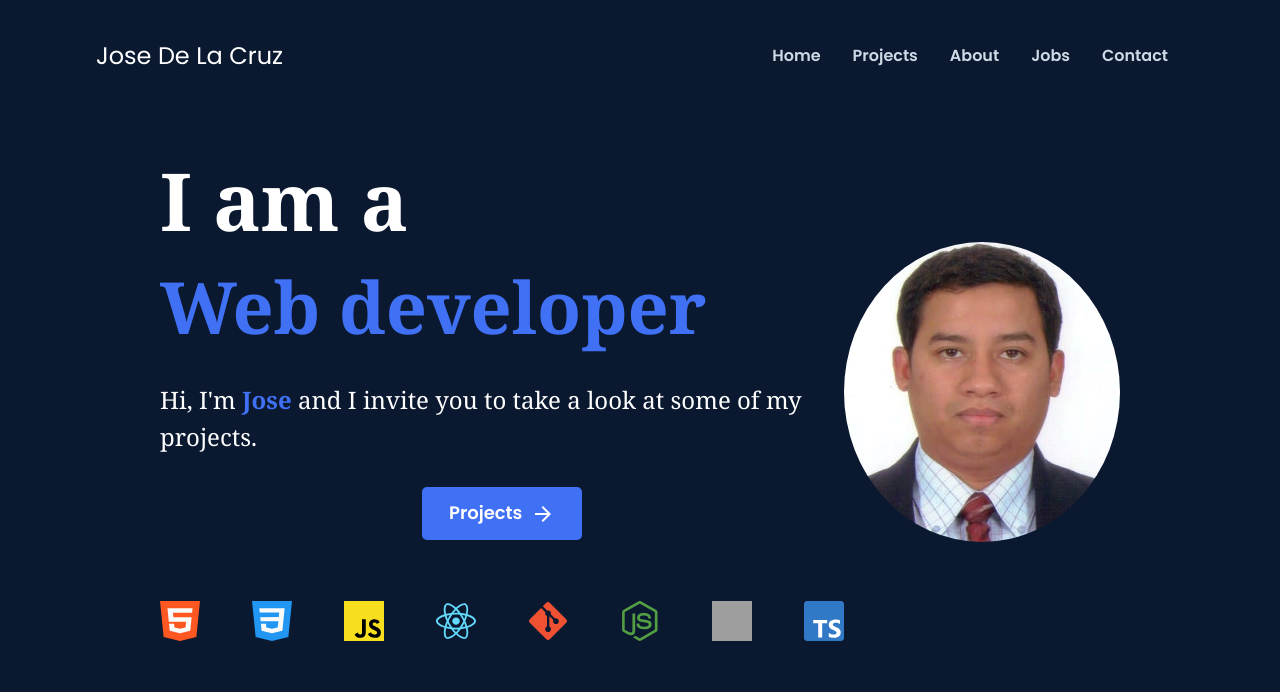
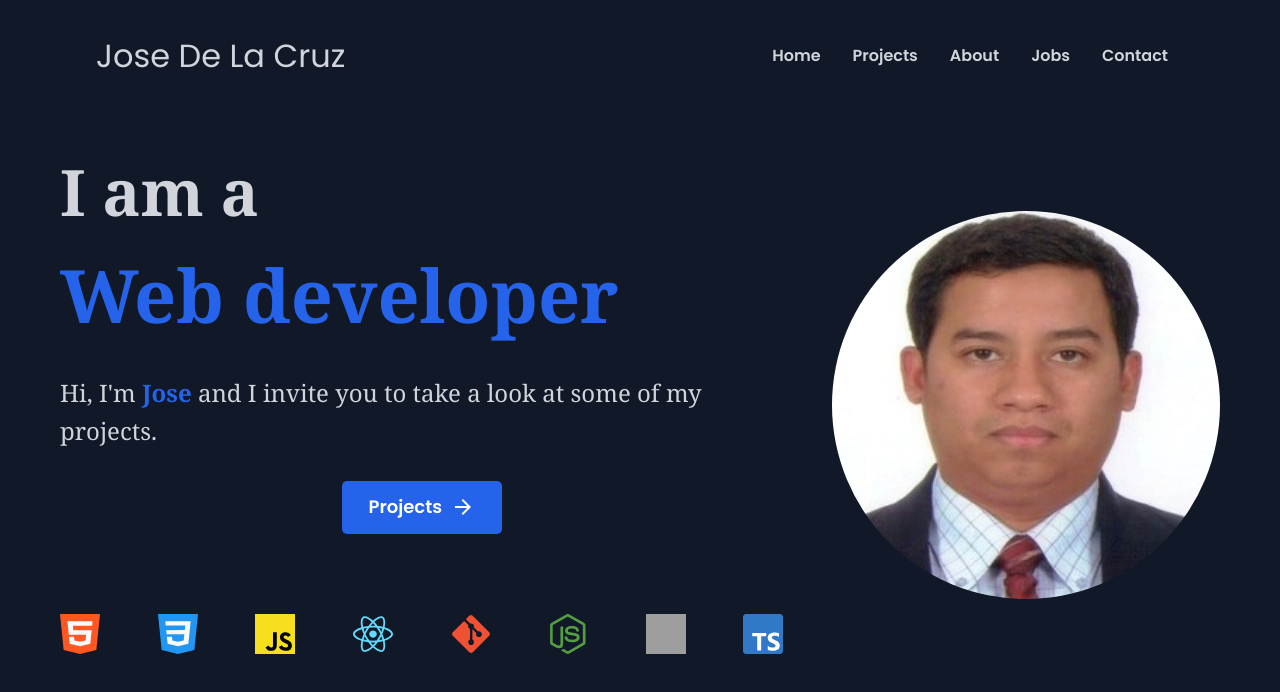
Before and after one commit to jdelacruzv/portafolio, a React (Vite) app: page / in a window 1280 px wide. Shown: the top 692 px of the page. Built offline with nearby package versions, Linux system fonts and the light colour scheme; grey boxes are pictures that could not be loaded.

Commit message:
updating home and projects pages

```diff
--- a/src/components/Button.module.css
+++ b/src/components/Button.module.css
@@ -9,7 +9,7 @@
   align-items: center;
   text-decoration: none;
   background-color: var(--color-primary);
-  color: var(--color-button);
+  color: var(--color-white);
   border: none;
   border-radius: 5px;
   font-size: 1.125rem;
@@ -34,12 +34,10 @@
 }
 
 .btn__link__ghost {
-  background-color: transparent;
-  color: var(--color-primary);
-  border: 1px solid var(--color-primary);
+  background-color: var(--color-gray);
+  border: 1px solid var(--color-gray);
 }
 
 .btn__link__ghost:hover {
   background-color: transparent;
-  color: var(--color-button);
 }
--- a/src/components/Navbar.module.css
+++ b/src/components/Navbar.module.css
@@ -3,20 +3,21 @@
   align-items: center;
   justify-content: space-between;
   padding: 2rem 2rem;
+  height: 112px;
 }
 
 .navbar__link {
   text-decoration: none;
-  color: var(--color-white);
 }
 
 .navbar__name {
   text-transform: capitalize;
-  font-size: 1.5rem;
+  font-size: 2rem;
   font-weight: 400;
   line-height: 2rem;
   margin: 0;
   cursor: pointer;
+  color: var(--color-fonts);
 }
 
 .navbar__menu {
@@ -31,7 +32,7 @@
   cursor: pointer;
 }
 
-@media screen and (min-width: 720px) {
+@media screen and (min-width: 868px) {
 	.navbar__menu {
     display: none;
   }
--- a/src/components/NavbarList.module.css
+++ b/src/components/NavbarList.module.css
@@ -30,7 +30,7 @@
 .navbar__link {
 	display: block;
   text-decoration: none;
-  color: var(--color-white-medium);
+  color: var(--color-fonts);
   padding: 1rem 0;
 }
 
@@ -39,7 +39,7 @@
   color: var(--color-primary)
 }
 
-@media screen and (min-width: 720px) {
+@media screen and (min-width: 868px) {
 	.navbar__list {
     position: static;
     border: none;
--- a/src/components/Project.module.css
+++ b/src/components/Project.module.css
@@ -2,10 +2,8 @@
   max-width: 280px;
   height: auto;
   margin: 0 0 2rem 0;
-  padding: 1em 1.3em;
-  background-color: var(--color-card-dark);
-  color: var(--color-text-body-dark);
-  box-shadow: 0 0 5px var(--color-box-shadow);
+  padding: 1rem 1.3rem;
+  box-shadow: 0 0 5px var(--color-white);
   border-radius: 5px;
 }
 
@@ -13,7 +11,7 @@
   text-align: center;
   font-size: 1.2rem;
   font-weight: 600;
-  margin-bottom: 1.5em;
+  margin-bottom: 1.5rem;
 }
 
 .project__img {
@@ -26,7 +24,7 @@
 .project__text {
   text-align: center;
   font-size: 0.9rem;
-  margin: 1.5em auto;
+  margin: 1.5rem auto;
   line-height: 1.5;
 }
 
--- a/src/pages/HomePage.module.css
+++ b/src/pages/HomePage.module.css
@@ -7,15 +7,16 @@
 }
 
 .home__photo {
-  width: 200px;
-  height: 200px;
+  min-width: 100px;
+  height: auto;
   margin: 0 0 1.5rem 0;
 }
 
 .home__img {
   width: 100%;
-  height: 100%;
-  border-radius: 100%;
+  max-width: 100%;
+  height: auto;
+  border-radius: 50%;
 }
 
 .home__data {
@@ -28,7 +29,6 @@
   font-family: ui-serif,Georgia,Cambria,"Times New Roman",Times,serif;
   font-size: 2rem;
   font-weight: 700;
-  color: var(--color-text-body-dark);
 }
 
 .home__title__color {
@@ -43,7 +43,6 @@
   font-size: 1rem;
   font-weight: bold;
   line-height: 1.55;
-  color: var(--color-text-body-dark);
   margin-bottom: 2rem;
 }
 
@@ -58,7 +57,7 @@
   align-items: center;
   justify-content: center;
   gap: 1rem;
-  margin: 3rem 0;
+  margin: 4rem 0 3rem;
 }
 
 @media screen and (min-width: 612px) {
@@ -68,8 +67,8 @@
   }
 
   .home__title__color {
+    font-size: 3.3rem;
     margin: 0;
-    font-size: 2.5rem;
   }
 
   .home__icons {
@@ -78,22 +77,6 @@
 }
 
 @media screen and (min-width: 768px) {
-  .home__container {
-    flex-direction: row-reverse;
-    justify-content: space-between;
-  }
-
-  .home__photo {
-    width: 220px;
-    height: 220px;
-    margin: 0;
-  }
-
-  .home__data {
-    text-align: left;
-    margin: 0;
-  }
-
   .home__title {
     font-size: 4rem;
     line-height: 1.3;
@@ -101,7 +84,7 @@
   }
 
   .home__title__color {
-    font-size: 3.8rem;
+    font-size: 4.3rem;
   }
 
   .home__text {
@@ -110,25 +93,32 @@
   }
 }
 
-@media screen and (min-width: 960px) {
+@media screen and (min-width: 1024px) {
   .home__container {
-    max-width: 1024px;
+    max-width: 1224px;
+    flex-direction: row-reverse;
+    justify-content: space-between;
+    gap: 3rem;
     margin: 0 auto;
     padding: 2rem 2rem 0;
   }
 
+  .home__data {
+    text-align: left;
+    margin: 0;
+  }
+
   .home__photo {
-    width: 300px;
-    height: 300px;
+    width: 400px;
+    height: 400px;
   }
 
   .home__title {
-    font-size: 5rem;
-    line-height: 1.4;
+    line-height: 1.5;
   }
 
   .home__title__color {
-    font-size: 4.5rem;
+    font-size: 4.6rem;
   }
 
   .home__text {
@@ -136,6 +126,6 @@
   }
 
   .home__icons {
-    margin: 3.8rem 0 0rem 0;
+    margin-top: 5rem;
   }
 }
--- a/src/pages/ProjectsPage.module.css
+++ b/src/pages/ProjectsPage.module.css
@@ -1,23 +1,21 @@
 .projects__container {
 	display: flex;
   flex-direction: column;
+  padding: 1rem;
 }
 
 .projects {
   display: flex;
+  flex-direction: column;
   flex-wrap: wrap;
   align-items: center;
   justify-content: space-evenly;
-  margin: 0 1rem 1rem;
 }
 
-@media screen and (min-width: 960px) {
-  .projects__container {
-    margin: 0 auto;
-    padding: 2rem 2rem 0;
-  }
-
+@media screen and (min-width: 668px) {
   .projects {
-    margin-bottom: 0;
+    flex-direction: row;
+    gap: 1rem;
+    padding-bottom: 1rem;
   }
 }
--- a/src/styles/fonts.css
+++ b/src/styles/fonts.css
@@ -4,5 +4,5 @@ body {
   font-family: 'Poppins', sans-serif;
   font-size: 16px;
   background-color: var(--color-dark);
-  color: var(--color-white);
+  color: var(--color-fonts);
 }
--- a/src/styles/variables.css
+++ b/src/styles/variables.css
@@ -1,11 +1,10 @@
 :root {
-  --color-dark: #1F2028;
-  --color-dark: #0A1930;
+  --color-dark: #111827;
   --color-white: #fff;
-  --color-white-medium: #cdd9e5;
+  --color-fonts: #d1d5db;
   --color-gray: #535661;
   --color-gray-dark: #2e3039;
   --color-card-dark: #071325;
-  --color-primary: #4070f4;
+  --color-primary: #2563EB;
   --color-primary-dark: #0356e4;
 }
```
Also changed, not shown: public/assets/images/jose.jpg.
